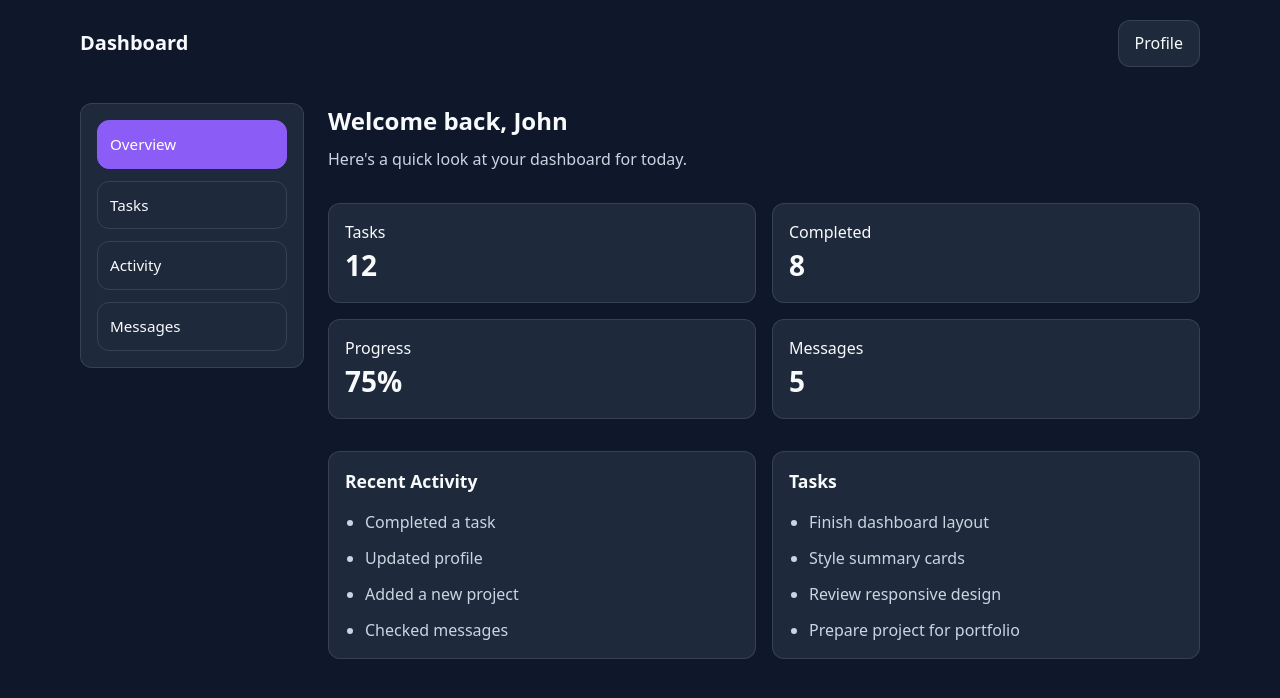
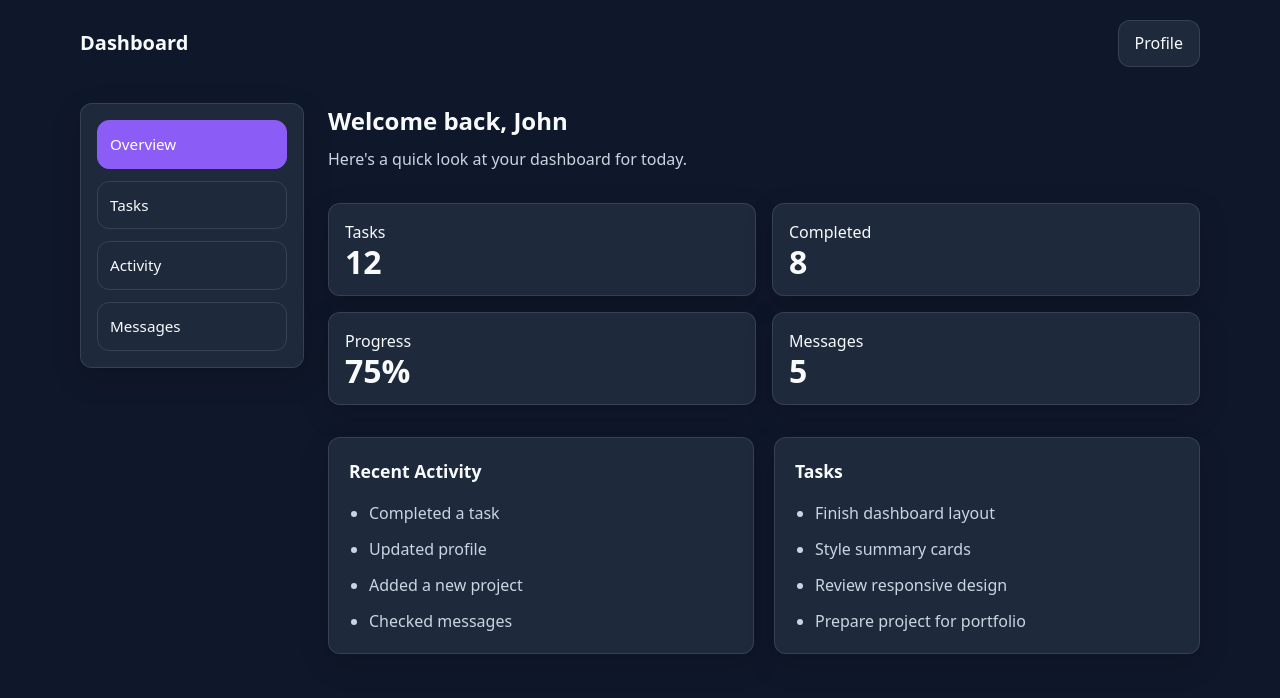
Before and after one commit to jprobussr/dashboard-app, a plain HTML site: page index.html in a window 1280 px wide. Drawn offline with Linux system fonts and the light colour scheme.

Commit message:
style: polish dashboard UI for portfolio

```diff
--- a/style.css
+++ b/style.css
@@ -100,8 +100,9 @@ body {
 
 .card p {
   margin: 0;
-  font-size: 1.75rem;
+  font-size: 2rem;
   font-weight: 700;
+  line-height: 1.1;
 }
 
 .activity-section,
@@ -109,7 +110,7 @@ body {
   background: var(--surface);
   border: 1px solid var(--border);
   border-radius: var(--radius);
-  padding: 1rem;
+  padding: 1.25rem;
 }
 
 .activity-section {
@@ -136,7 +137,7 @@ body {
 
 .dashboard-panels {
   display: grid;
-  gap: 1rem;
+  gap: 1.25rem;
 }
 
 .dashboard-header button,
@@ -192,13 +193,27 @@ body {
   color: var(--muted);
 }
 
-.tasks-list li.completed {
-    text-decoration: line-through;
-    opacity: 0.6;
+.tasks-list li {
+  cursor: pointer;
+  transition:
+    color 0.2s ease,
+    opacity 0.2s ease;
 }
 
-.tasks-list li {
-    cursor: pointer;
+.tasks-list li.completed {
+  text-decoration: line-through;
+  opacity: 0.6;
+}
+
+.tasks-list li:hover {
+  color: var(--text);
+}
+
+.card,
+.activity-section,
+.tasks-section,
+.dashboard-sidebar {
+  box-shadow: 0 10px 30px rgba(0, 0, 0, 0.15);
 }
 
 @media (min-width: 48rem) {
```
